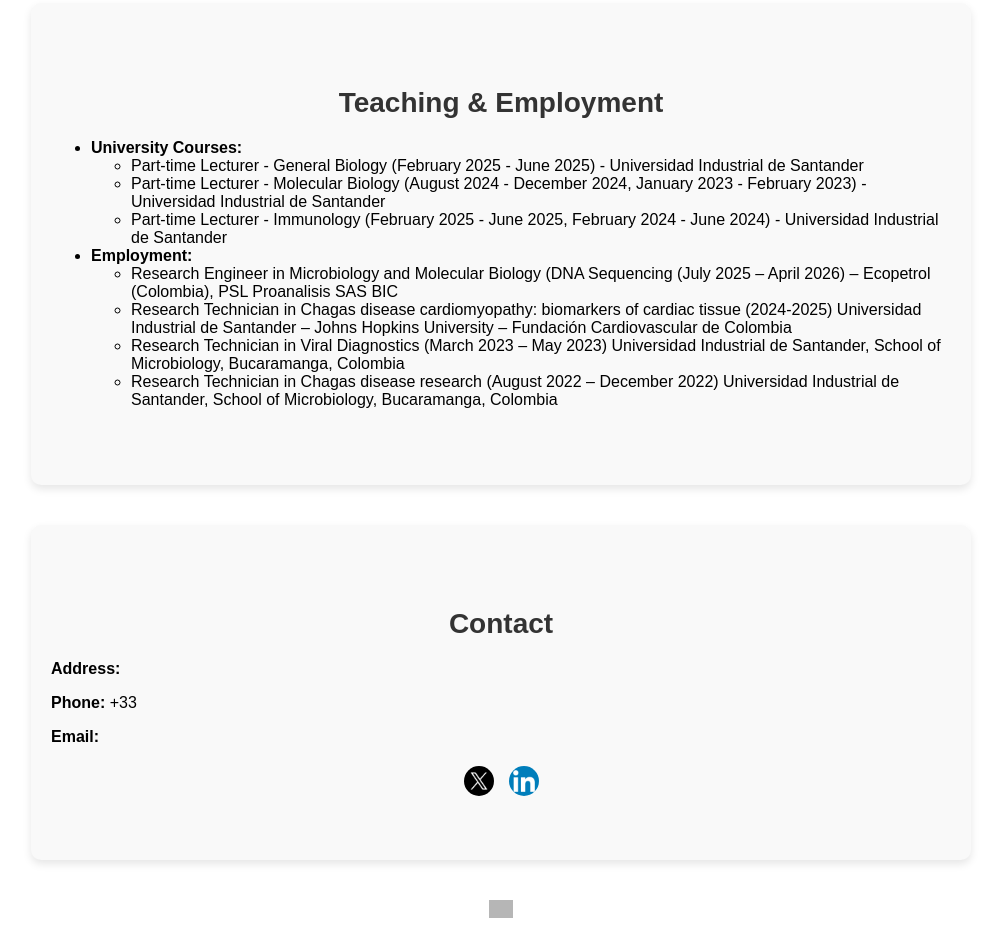
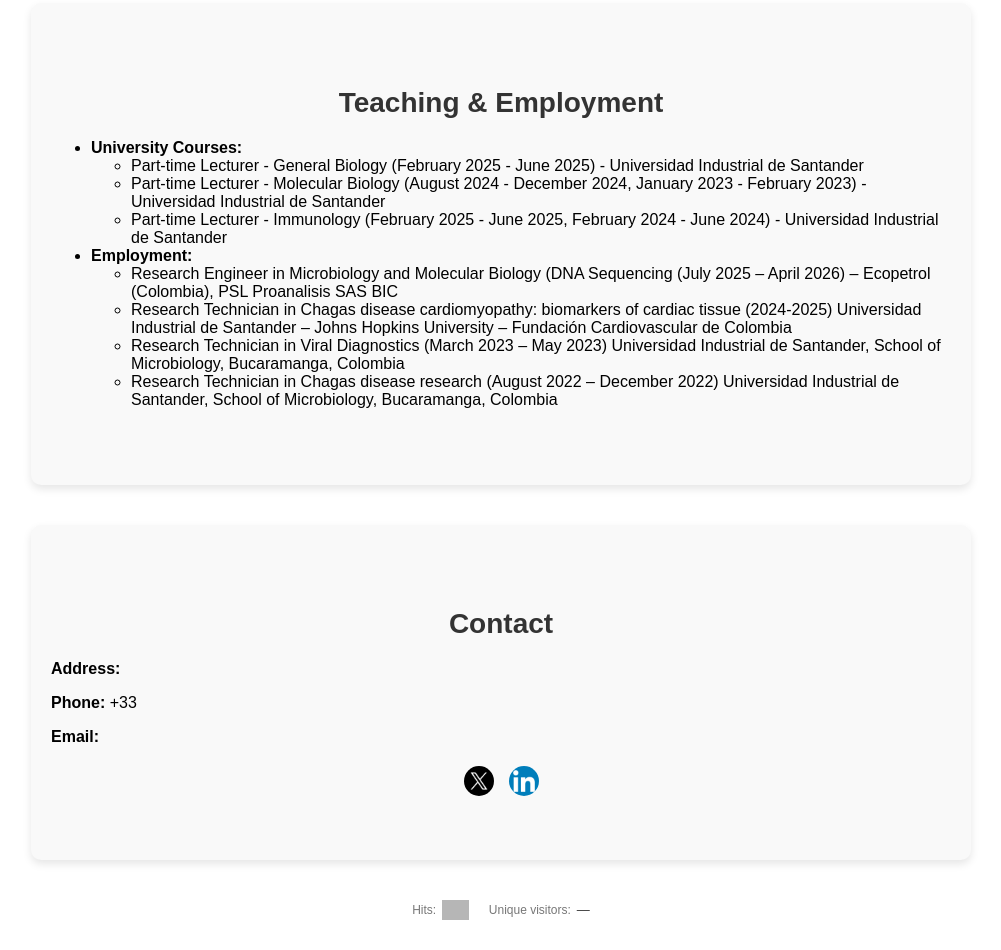
Before and after one commit to WilliamFernandoC-P/WilliamFernandoC-P.github.io, a plain HTML site: page index.html in a window 1280 px wide. Shown: the part 1806-2756 px from the top of the page, without its empty margins (139-1140 px from the left). Drawn offline with Linux system fonts and the light colour scheme; no server answers; grey boxes are pictures that could not be loaded.

Commit message:
Update index.html

```diff
--- a/index.html
+++ b/index.html
@@ -2,6 +2,7 @@
 <html lang="en">
 
 <head>
+
     <meta charset="UTF-8">
     <meta name="viewport" content="width=device-width, initial-scale=1.0">
 
@@ -9,11 +10,16 @@
 
     <style>
 
+        /* ================================
+           GENERAL
+        ================================= */
+
         body {
             font-family: Arial, sans-serif;
             margin: 0;
             padding: 0;
         }
+
 
         /* ================================
            Navigation Bar
@@ -218,18 +224,44 @@
 
 
         /* ================================
-           Visitor Counter
+           Visitor Statistics
         ================================= */
 
-        .visitor-counter {
+        .visitor-stats {
             text-align: center;
-            margin: 25px auto 30px;
+            margin: 35px auto 30px;
+            color: #777;
             font-size: 13px;
+        }
+
+        .visitor-stats-container {
+            display: flex;
+            justify-content: center;
+            align-items: center;
+            gap: 20px;
+            flex-wrap: wrap;
+        }
+
+        .visitor-stat {
+            display: flex;
+            align-items: center;
+            gap: 6px;
+            color: #666;
+        }
+
+        .visitor-stat-label {
+            font-size: 12px;
             color: #777;
         }
 
-        .visitor-counter img {
-            height: 18px;
+        .visitor-stat-number {
+            font-size: 13px;
+            color: #333;
+            font-weight: normal;
+        }
+
+        .hits-counter {
+            height: 20px;
             vertical-align: middle;
             opacity: 0.75;
         }
@@ -301,6 +333,7 @@
                 font-size: 14px;
                 margin: 5px;
             }
+
         }
 
     </style>
@@ -792,15 +825,157 @@
 
 
 
-<!-- Visitor Counter -->
-<div class="visitor-counter">
+    <!-- ==================================================
+         VISITOR STATISTICS
 
-    <img
-        src="https://hits.sh/williamfernandoc-p.github.io.svg"
-        alt="Website visitor counter"
-    >
+         1. Hits = total requests / page loads
+         2. Unique visitors = deduplicated visitors
+            within a 30-minute window
+    =================================================== -->
 
-</div>
+    <div class="visitor-stats">
+
+
+        <div class="visitor-stats-container">
+
+
+            <!-- ================================
+                 HITS COUNTER
+            ================================= -->
+
+            <div class="visitor-stat">
+
+                <span class="visitor-stat-label">
+                    Hits:
+                </span>
+
+                <a
+                    href="https://hits.sh/williamfernandoc-p.github.io/"
+                    target="_blank"
+                >
+
+                    <img
+                        class="hits-counter"
+                        src="https://hits.sh/williamfernandoc-p.github.io.svg?label=hits&labelColor=555&color=666"
+                        alt="Total website hits"
+                    >
+
+                </a>
+
+            </div>
+
+
+
+            <!-- ================================
+                 UNIQUE VISITORS
+            ================================= -->
+
+            <div class="visitor-stat">
+
+                <span class="visitor-stat-label">
+                    Unique visitors:
+                </span>
+
+                <span
+                    class="visitor-stat-number"
+                    id="visitor-count"
+                >
+                    ...
+                </span>
+
+            </div>
+
+
+        </div>
+
+    </div>
+
+
+
+    <!-- ==================================================
+         PAGE VIEWS API TRACKING SCRIPT
+    =================================================== -->
+
+    <script
+        src="https://page-views-api.ratneshc.com/script"
+        data-site="williamfernandoc-p.github.io"
+        data-path="/"
+        defer>
+    </script>
+
+
+
+    <!-- ==================================================
+         PAGE VIEWS API - DISPLAY UNIQUE VISITOR COUNT
+    =================================================== -->
+
+    <script>
+
+        function updateVisitorCount() {
+
+            fetch(
+                "https://page-views-api.ratneshc.com/api/v1/views?site=williamfernandoc-p.github.io&path=/"
+            )
+
+            .then(response => {
+
+                if (!response.ok) {
+                    throw new Error("Unable to retrieve visitor count.");
+                }
+
+                return response.json();
+
+            })
+
+            .then(data => {
+
+                const counter = document.getElementById("visitor-count");
+
+                if (counter && typeof data.views !== "undefined") {
+
+                    counter.textContent = data.views.toLocaleString();
+
+                }
+
+            })
+
+            .catch(error => {
+
+                console.error(
+                    "Visitor counter error:",
+                    error
+                );
+
+                const counter = document.getElementById("visitor-count");
+
+                if (counter) {
+                    counter.textContent = "—";
+                }
+
+            });
+
+        }
+
+
+        /*
+         * Wait briefly so the tracking request has time
+         * to register the current visit before requesting
+         * the total number.
+         */
+
+        window.addEventListener(
+            "load",
+            function() {
+
+                setTimeout(
+                    updateVisitorCount,
+                    500
+                );
+
+            }
+        );
+
+    </script>
 
 
 
```
